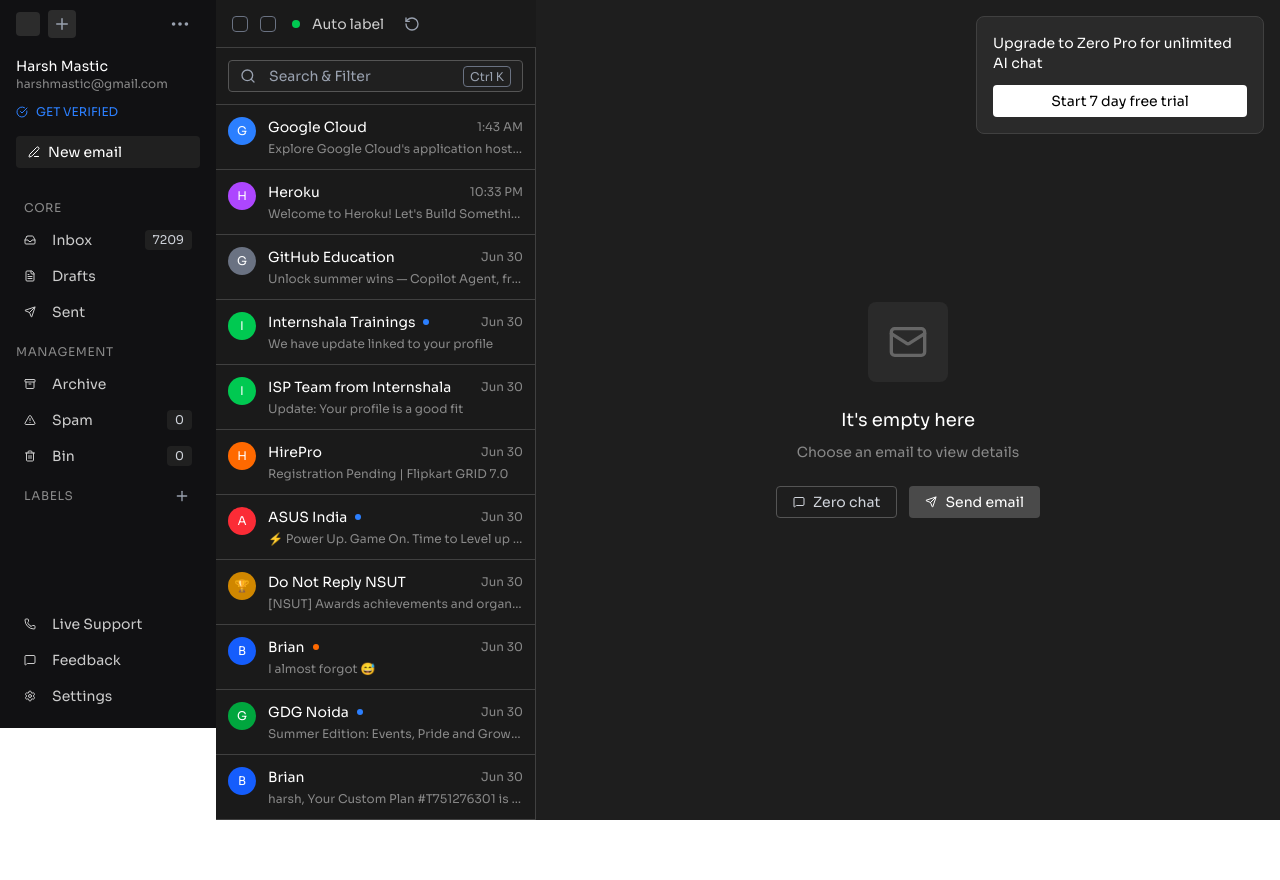
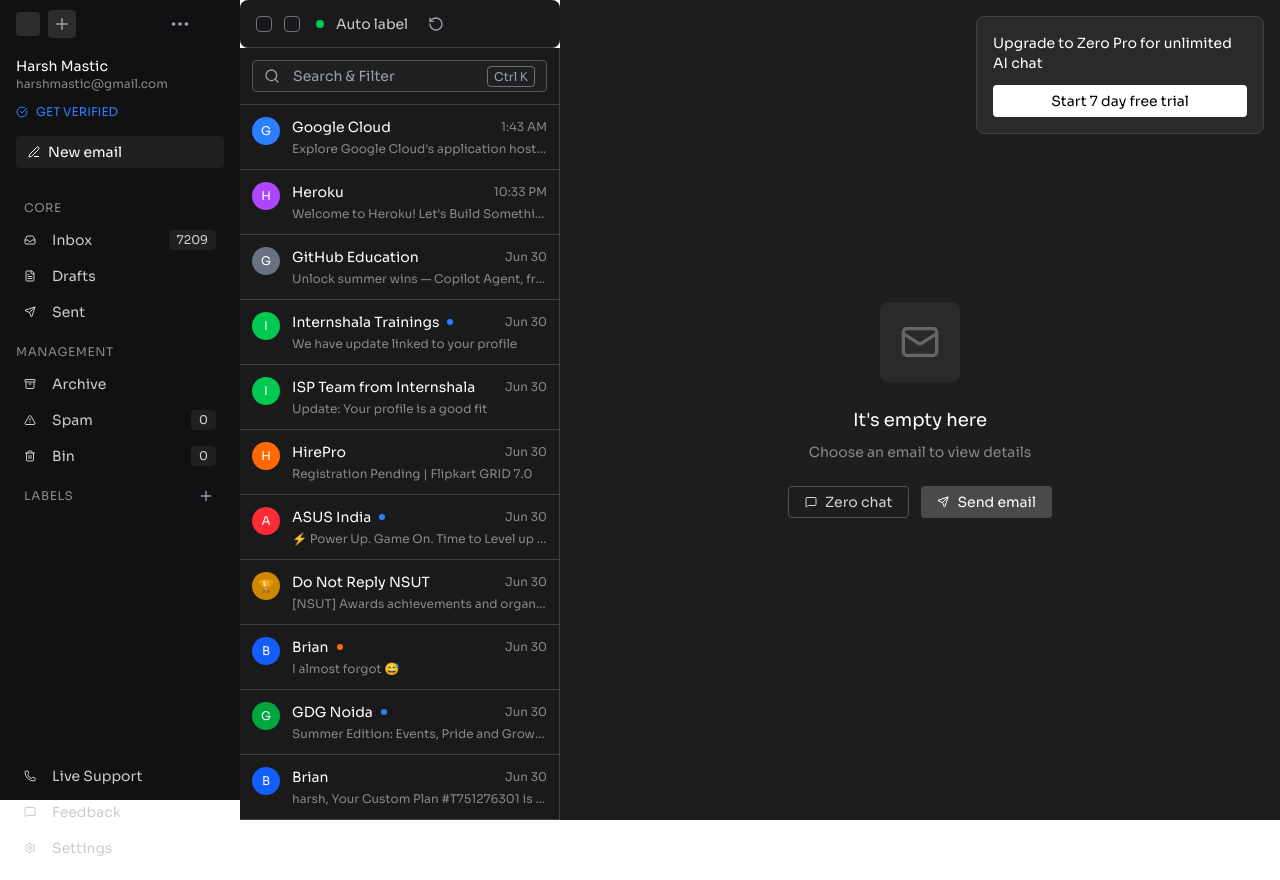
Before and after one commit to hxrshxz/NeuraMail, a React (Vite) app in the folder frontend/: page /dashboard in a window 1280 px wide. Before the commit the page ends 820 px from the top, so only its background shows below. Built offline with nearby package versions, Linux system fonts and the light colour scheme; no server answers.

Commit message:
update sytles

```diff
--- a/frontend/src/Components/SideBar.jsx
+++ b/frontend/src/Components/SideBar.jsx
@@ -16,7 +16,7 @@
 
 export function Sidebar() {
   return (
-    <div className="w-54 bg-[#111113] flex flex-col h-full ">
+    <div className="w-60 bg-[#111113] flex flex-col h-screen ">
       <div className="flex items-center space-x-2">
         <button className="hover:text-white p-1 h-6 w-6 flex items-center ml-4 mt-2 justify-center bg-[#2c2c2c] rounded hover:cursor-pointer">
           <Plus className="h-0 w-0" />
@@ -118,7 +118,7 @@
       </div>
 
       {/* Bottom Actions */}
-      <div className="mt-16 p-4  space-y-1">
+      <div className="mt-54 p-4   space-y-1">
         <button className="w-full flex items-center justify-start text-[#cccccc] hover:text-white hover:bg-[#404040] h-8 text-sm px-2 rounded">
           <Phone className="h-3 w-3 mr-4" />
           Live Support
--- a/frontend/src/Components/TopBar.jsx
+++ b/frontend/src/Components/TopBar.jsx
@@ -2,7 +2,7 @@
 
 export function TopBar() {
   return (
-    <div className="bg-[#1a1a1a] border-b border-[#404040] px-4 py-2 flex items-center justify-between h-12">
+    <div className="bg-[#1a1a1a] border-b border-[#404040] px-4 py-2 flex items-center justify-between h-12 rounded-lg">
       <div className="flex items-center space-x-4">
         <div className="flex items-center space-x-3">
           <div className="w-4 h-4 border border-gray-500 rounded"></div>
```
